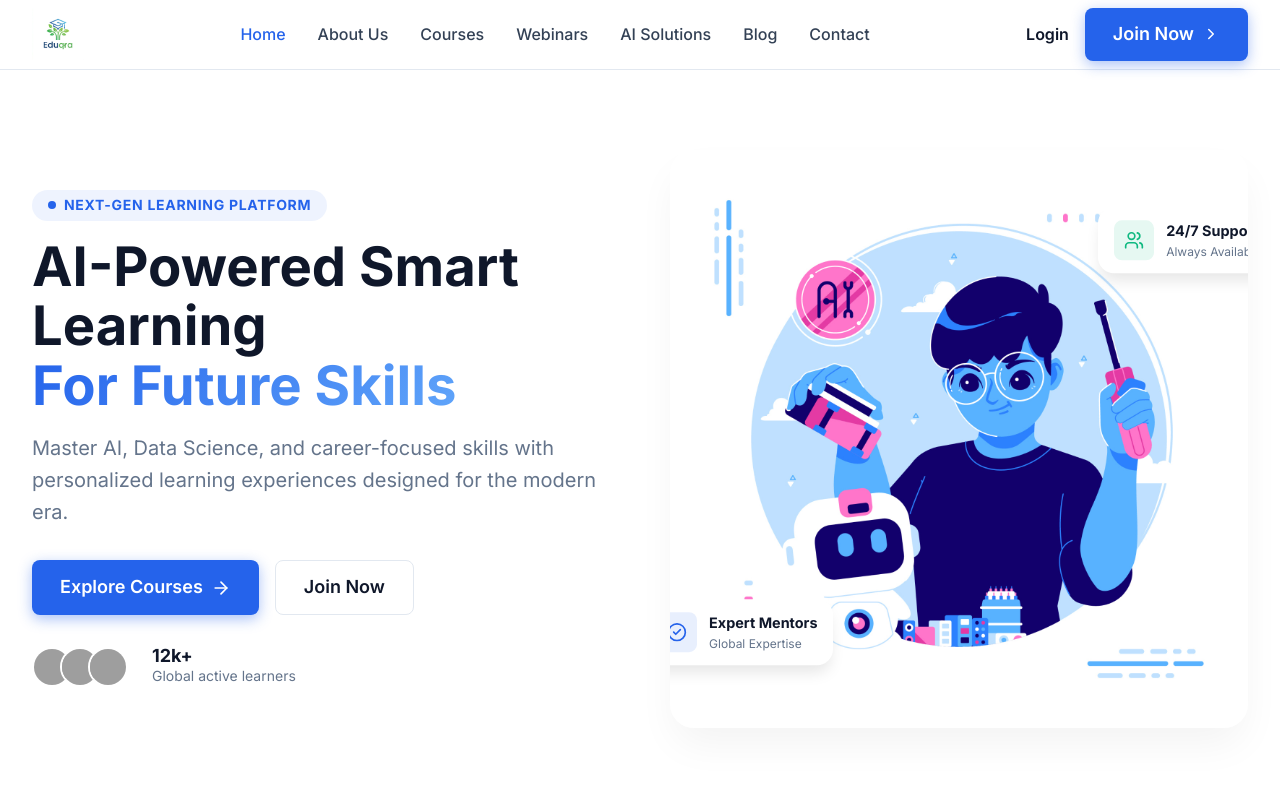
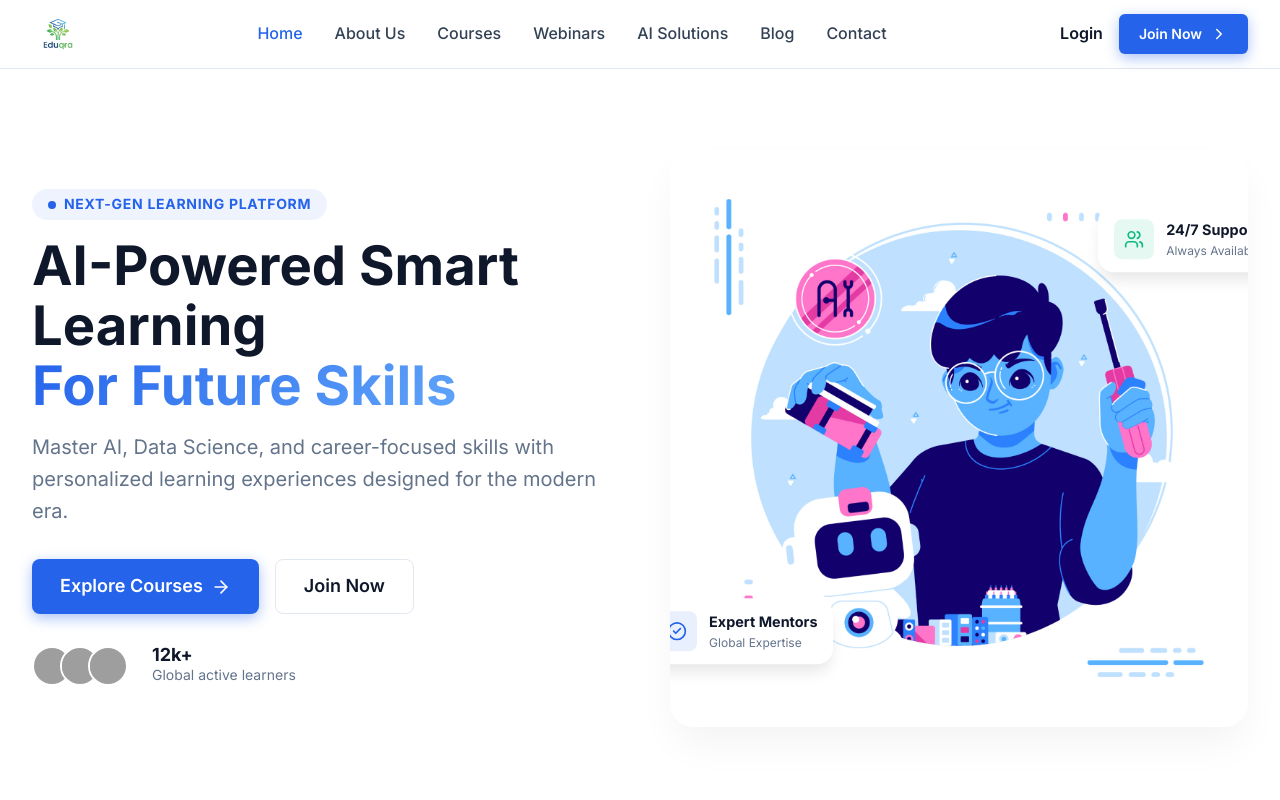
Before and after one commit to PayakulaTarun/eduqra_company_website, a React (Vite) app in the folder react_website/: page / in a window 1280 px wide. Shown: the top 800 px of the page. Built offline with nearby package versions, Linux system fonts and the light colour scheme; grey boxes are pictures that could not be loaded.

Commit message:
Design: Refine Navbar button proportions for compact layout

```diff
--- a/react_website/src/shared/components/Navbar.css
+++ b/react_website/src/shared/components/Navbar.css
@@ -86,6 +86,13 @@
   font-size: var(--fs-sm);
 }
 
+.nav-actions .btn {
+  padding: 0.5rem 1.25rem;
+  min-height: 40px; /* Slimmer for nav */
+  font-size: var(--fs-xs);
+  border-radius: var(--radius-sm);
+}
+
 /* Mobile Drawer */
 .mobile-drawer {
   position: fixed;
```
